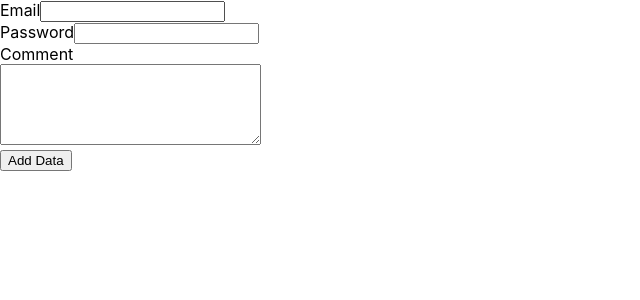
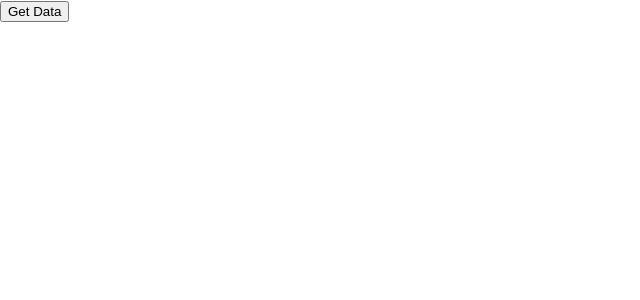
Before and after one commit to shiv2k0/firebase, a React (Create React App) app: page / in a window 1280 px wide. Shown: the top 300 px of the page, without its empty margins (0-640 px from the left). Built offline with nearby package versions, Linux system fonts and the light colour scheme.

Commit message:
Get Data from firestore, cRud

```diff
--- a/src/App.js
+++ b/src/App.js
@@ -1,31 +1,34 @@
 import { useState } from "react";
 import { app, database } from "./firebaseConfig";
-import { collection, addDoc } from "firebase/firestore";
-
-// Make sure to enable Cloud firestore on firebase to store data
+import { collection, addDoc, getDocs } from "firebase/firestore";
 
 function App() {
-  const [data, setData] = useState({});
+  // const [data, setData] = useState({});
   const collectionRef = collection(database, "user");
-  const handleChange = (event) => {
-    const newInput = { [event.target.name]: event.target.value };
-    setData({ ...data, ...newInput });
+  // const handleChange = (event) => {
+  //   const newInput = { [event.target.name]: event.target.value };
+  //   setData({ ...data, ...newInput });
+  // };
+  const getData = () => {
+    getDocs(collectionRef)
+      .then((response) => {
+        console.log(
+          response.docs.map((item) => {
+            return item.data();
+          })
+        );
+      })
+      .catch((err) => {
+        alert(err.message);
+      });
   };
   const handleSubmit = () => {
-    addDoc(collectionRef, {
-      email: data.email,
-      password: data.password,
-      comment: data.comment
-    }).then(()=>{
-      alert("Data added successfully")
-    }).catch(err=>{
-      alert(err.message)
-    })
-    console.log("Clicked")
+    getData();
   };
   return (
     <div className="App">
-      <label htmlFor="email">Email</label>
+
+      {/* <label htmlFor="email">Email</label>
       <input type="email" id="email" name="email" onChange={handleChange} />
       <br />
       <label htmlFor="password">Password</label>
@@ -36,7 +39,7 @@ function App() {
         onChange={handleChange}
       />
       <br />
-      <label htmlFor="comment" >Comment</label>
+      <label htmlFor="comment">Comment</label>
       <br />
       <textarea
         name="comment"
@@ -45,9 +48,9 @@ function App() {
         rows="5"
         onChange={handleChange}
       ></textarea>
+      <br /> */}
 
-      <br />
-      <button onClick={handleSubmit}>Add Data</button>
+      <button onClick={handleSubmit}>Get Data</button>
     </div>
   );
 }
--- a/src/firebaseConfig.js
+++ b/src/firebaseConfig.js
@@ -13,4 +13,4 @@ const firebaseConfig = {
 };
 
 export const app = initializeApp(firebaseConfig);
-export const database = getFirestore(app )
+export const database = getFirestore(app)
```
